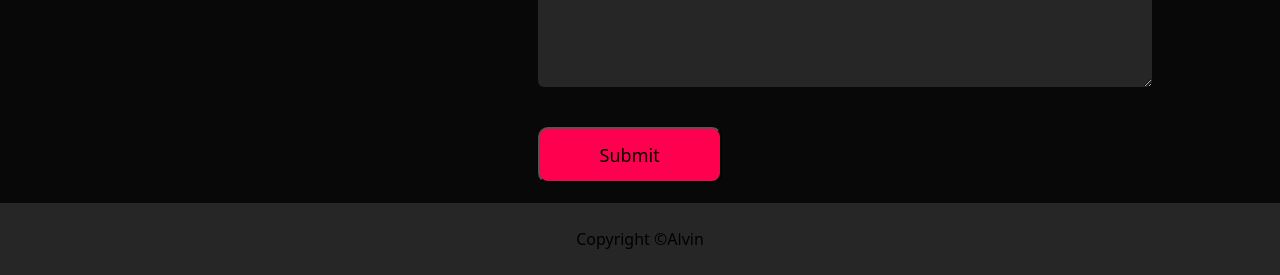
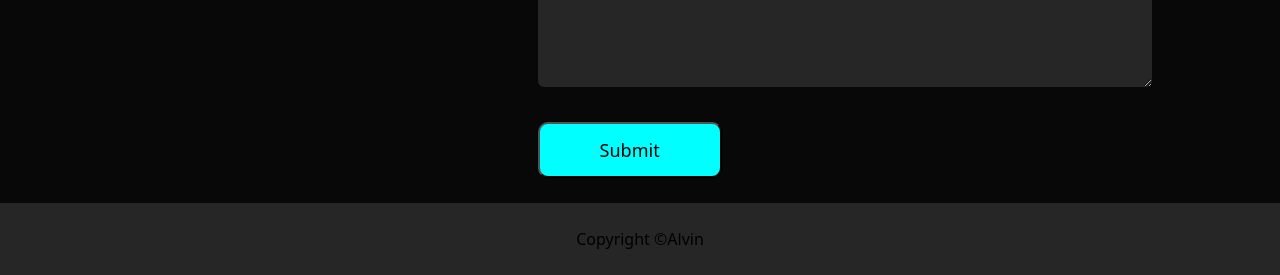
Before and after one commit to jbkelli/project, a plain HTML site: page Web/Portfolio/index.html in a window 1280 px wide. In both pictures the pointer is over the button "Submit". Shown: the part 2556-2831 px from the top of the page. Drawn offline with Linux system fonts and the light colour scheme.

Commit message:
Update style.css

```diff
--- a/Web/Portfolio/style.css
+++ b/Web/Portfolio/style.css
@@ -239,6 +239,11 @@ form button{
     margin-top: 20px;
     cursor: pointer;
     border-radius: 10px;
+    transition: transform 0.5s;
+}
+form button:hover{
+    background: aqua;
+    transform: translateY(-5px);
 }
 .copyright{
     width: 100%;
```
